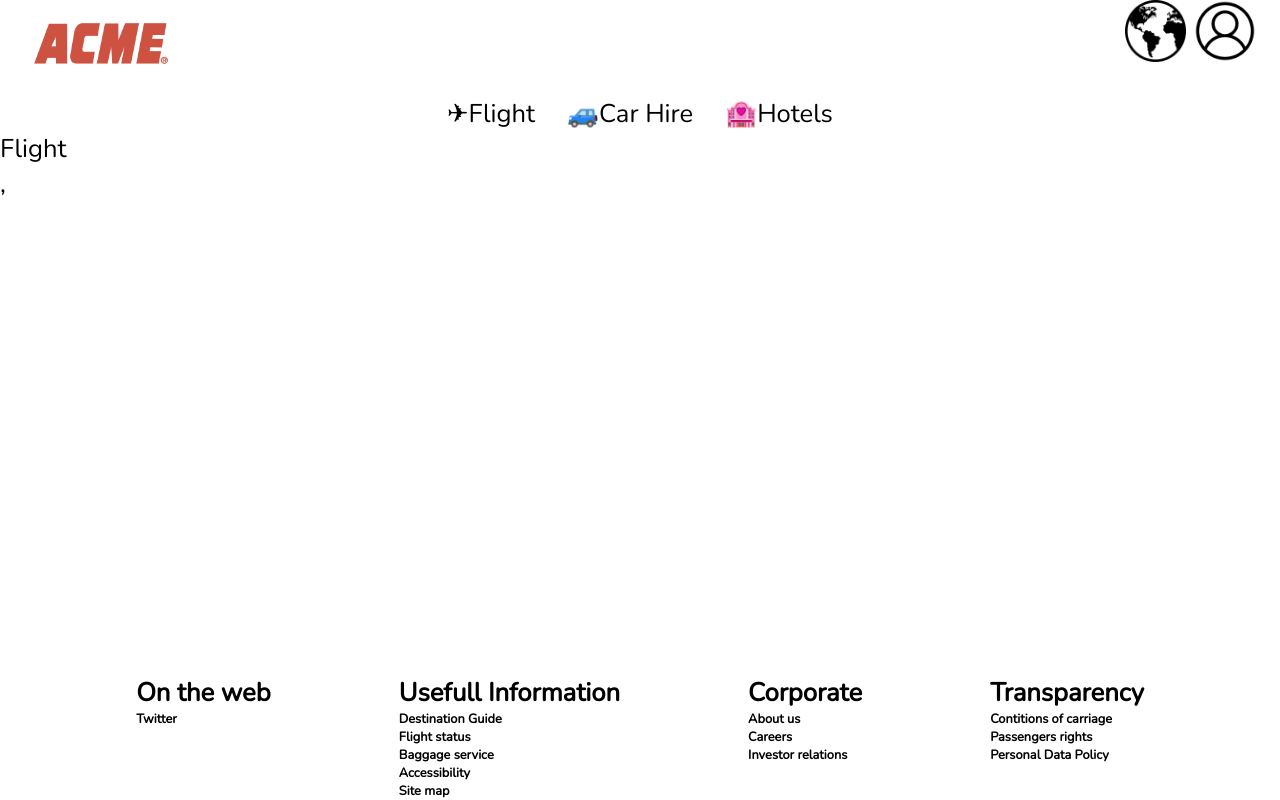
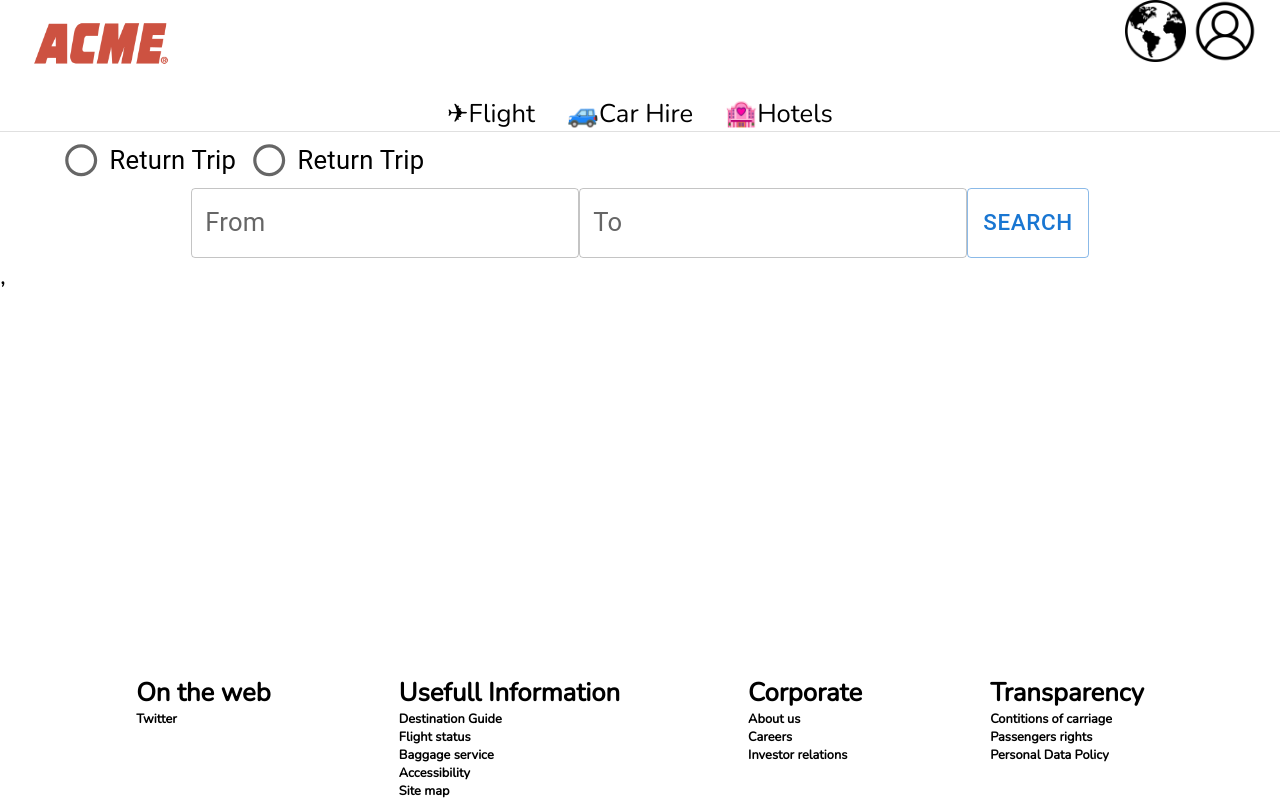
Before and after one commit to CaioCalisto/FlightWebSite, a React (Vite) app in the folder flight-web-site/: page /flights in a window 1280 px wide. Built offline with nearby package versions, Linux system fonts and the light colour scheme.

Commit message:
Added flight search form

```diff
--- a/flight-web-site/src/components/layouts/PublicLayout.tsx
+++ b/flight-web-site/src/components/layouts/PublicLayout.tsx
@@ -1,4 +1,4 @@
-import { Container, useMediaQuery } from "@mui/material";
+import { Container, Divider, useMediaQuery } from "@mui/material";
 import React from "react";
 import { Outlet } from "react-router-dom";
 import Footer from "../Footer";
@@ -23,6 +23,7 @@ function PublicLayout() {
             <HorizontalMenu />
           </Container>
         </section>
+        <Divider />
         <main>
           <Outlet />
         </main>
@@ -50,6 +51,7 @@ function PublicLayout() {
           <SideBarMenu />
         </Container>
       </section>
+      <Divider />
       <main>
         <Outlet />
       </main>
--- a/flight-web-site/src/pages/Flight.tsx
+++ b/flight-web-site/src/pages/Flight.tsx
@@ -1,9 +1,39 @@
-import React from 'react'
+import {
+  Button,
+  Container,
+  FormControlLabel,
+  Radio,
+  RadioGroup,
+  Stack,
+  TextField,
+} from "@mui/material";
+import React from "react";
 
 function Flight() {
   return (
-    <div>Flight</div>
-  )
+    <Container>
+
+      <RadioGroup row>
+        <FormControlLabel
+          value="Return trip"
+          control={<Radio />}
+          label="Return Trip"
+        />
+        <FormControlLabel
+          value="Return trip"
+          control={<Radio />}
+          label="Return Trip"
+        />
+      </RadioGroup>
+
+      <Stack direction="row" justifyContent="center">
+        <TextField label="From" />
+        <TextField label="To" />
+        <Button variant="outlined">Search</Button>
+      </Stack>
+
+    </Container>
+  );
 }
 
-export default Flight
+export default Flight;
```
